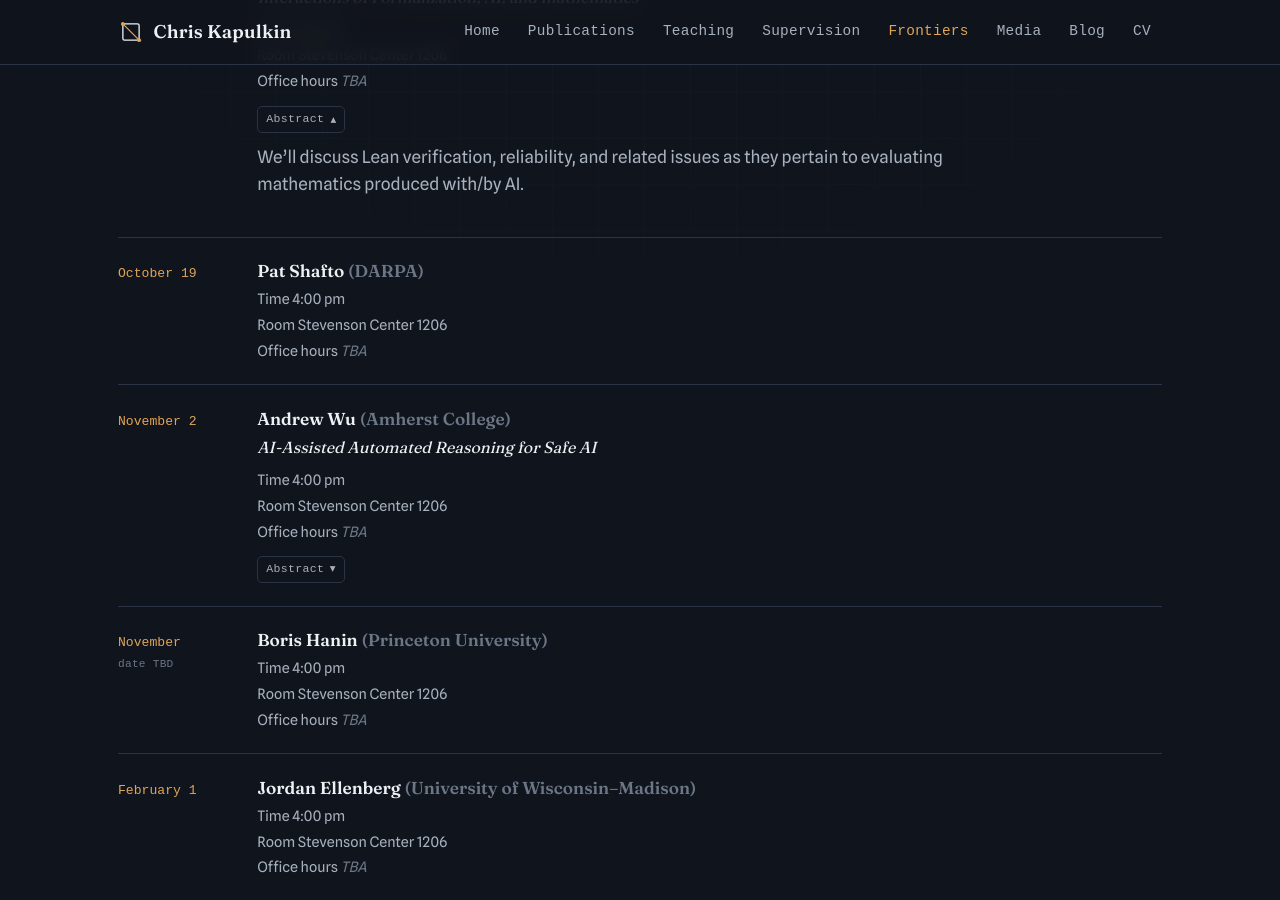
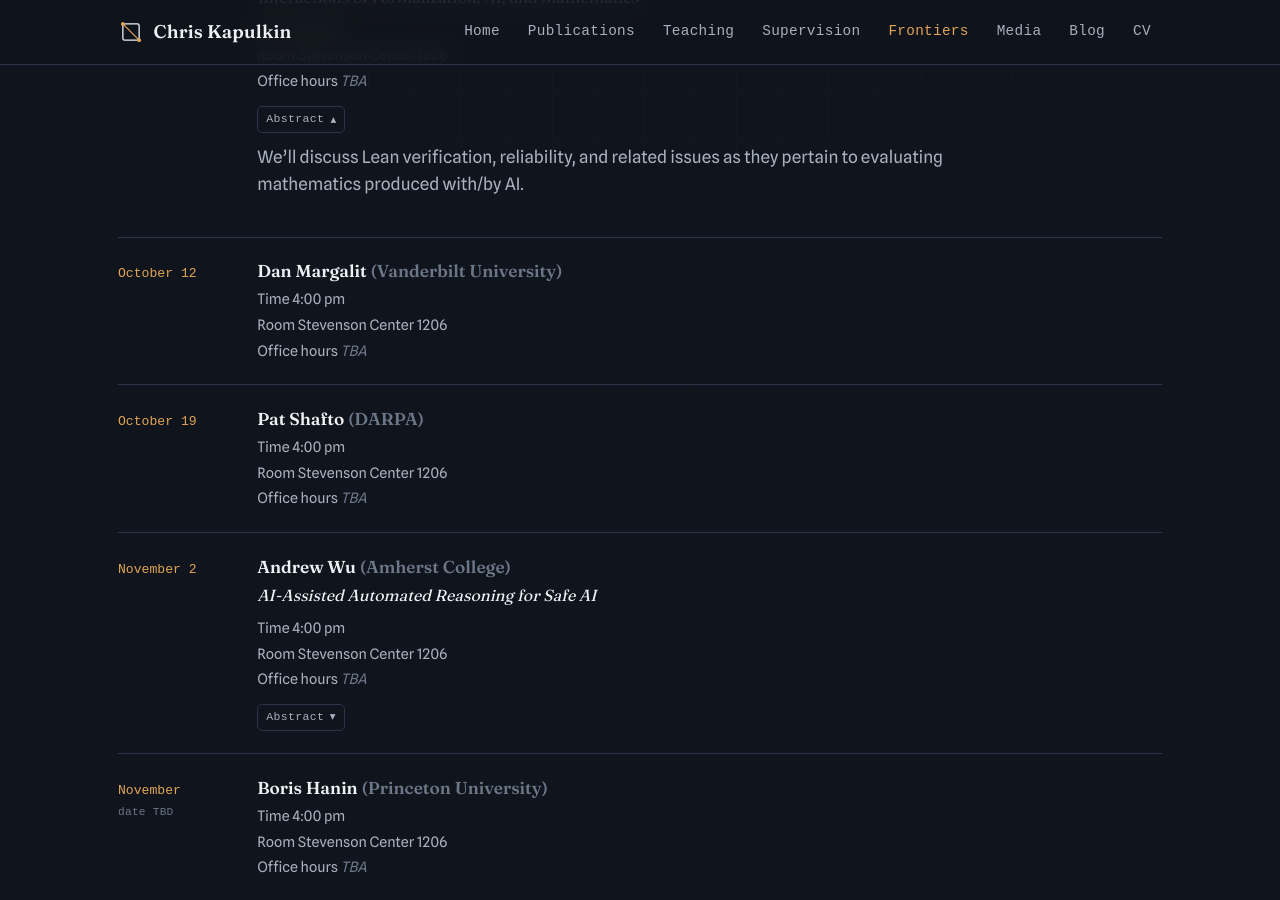
Before and after one commit to kkapulkin/kkapulkin.github.io, a Jekyll site: the page frontiers.html, which Jekyll copies as it is, in a window 1280 px wide and 900 px high, scrolled down 874 px. Built offline with Jekyll 4.4.1, drawn with Linux system fonts in a browser that asks for light colours; some web fonts are replaced.

Commit message:
Add Dan Margalit to the Frontiers schedule
Co-Authored-By: Claude Opus 5 <noreply@anthropic.com>

```diff
--- a/frontiers.html
+++ b/frontiers.html
@@ -133,6 +133,16 @@
             <summary>Abstract</summary>
             <div class="prose"><p>We&rsquo;ll discuss Lean verification, reliability, and related issues as they pertain to evaluating mathematics produced with/by AI.</p></div>
           </details>
+        </div>
+      </div>
+
+      <div class="pub talk">
+        <span class="yr">October 12</span>
+        <div class="body">
+          <h3>Dan Margalit <span style="color:var(--chalk-faint)">(Vanderbilt University)</span></h3>
+          <p class="meta">Time 4:00 pm</p>
+          <p class="meta">Room Stevenson Center 1206</p>
+          <p class="meta">Office hours <span class="tba">TBA</span></p>
         </div>
       </div>
 
```
